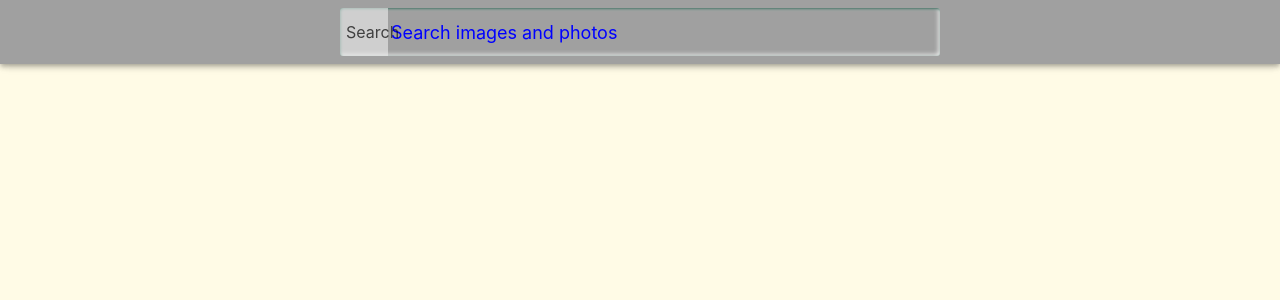
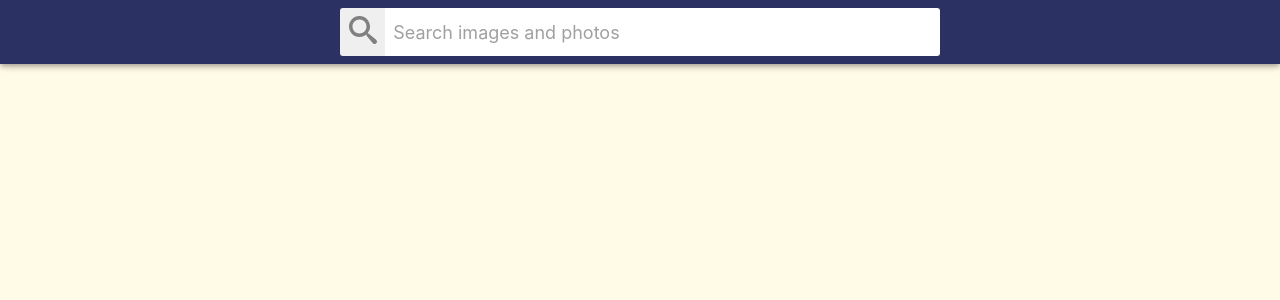
Before and after one commit to VovaKyrychuk/goit-react-hw-03-image-finder, a React (Create React App) app: page / in a window 1280 px wide. Shown: the top 300 px of the page. Built offline with nearby package versions, Linux system fonts and the light colour scheme.

Commit message:
add search icon, change style

```diff
--- a/src/components/App.jsx
+++ b/src/components/App.jsx
@@ -2,7 +2,6 @@ import React, { Component } from 'react';
 import { GlobalStyle } from './GlobalStyle';
 import { Searchbar } from './Searchbar/Searchbar';
 import { Layout } from './Layout/Layout';
-
 import ImageGallery from './ImageGallery/ImageGallery';
 
 export default class App extends Component {
--- a/src/components/Button/Button.styled.js
+++ b/src/components/Button/Button.styled.js
@@ -4,12 +4,13 @@ export const Btn = styled.button`
   display: flex;
   justify-content: center;
   align-items: center;
+  cursor: pointer;
   margin: 0 auto;
   margin-bottom: 4px;
-  padding-right: 4px;
-  padding-left: 4px;
-  padding-top: 3px;
-  padding-bottom: 3px;
+  padding-right: 10px;
+  padding-left: 10px;
+  padding-top: 10px;
+  padding-bottom: 10px;
   border: none;
   border-radius: 8px;
   font-size: 16 px;
@@ -17,6 +18,7 @@ export const Btn = styled.button`
   background-color: ${props => props.theme.colors.gray};
   &:hover,
   &:focus {
-    transform: scale(0.8);
+    background-color: ${props => props.theme.colors.primary};
+    color: ${props => props.theme.colors.white};
   }
 `;
--- a/src/components/ImageGallery/ImageGallery.styled.js
+++ b/src/components/ImageGallery/ImageGallery.styled.js
@@ -24,7 +24,7 @@ export const Wrapper = styled.div`
 
 export const Text = styled.p`
   max-width: 80%;
-  color: ${props => props.theme.colors.accent};
+  color: ${props => props.theme.colors.gray};
   text-align: center;
   font-size: 18px;
 `;
--- a/src/components/ImageGalleryItem/ImageGalleryItem.styled.js
+++ b/src/components/ImageGalleryItem/ImageGalleryItem.styled.js
@@ -1,7 +1,7 @@
 import styled from 'styled-components';
 
 export const ListItem = styled.li`
-  border-radius: 16px;
+  border-radius: 5px;
   border: 2px solid rgba(185, 228, 201, 0.5);
   overflow: hidden;
   box-shadow: 0px 2px 4px -1px rgba(0, 0, 0, 0.2),
@@ -18,6 +18,6 @@ export const ListItem = styled.li`
 export const Picture = styled.img`
   width: 100%;
   height: auto;
-  height: 380px;
+  height: 200px;
   object-fit: cover;
 `;
--- a/src/components/Layout/Layout.styled.js
+++ b/src/components/Layout/Layout.styled.js
@@ -3,7 +3,7 @@ import styled from 'styled-components';
 export const Container = styled.main`
   display: grid;
   grid-template-columns: 1fr;
-  grid-gap: 8px;
+  grid-gap: 6px;
   place-content: center;
   margin: 1vh auto;
   padding-right: 4px;
--- a/src/components/Searchbar/SearchBar.styled.js
+++ b/src/components/Searchbar/SearchBar.styled.js
@@ -14,7 +14,7 @@ export const Header = styled.header`
   padding-top: 3px;
   padding-bottom: 3px;
   color: ${props => props.theme.colors.white};
-  background-color: ${props => props.theme.colors.gray};
+  background-color: ${props => props.theme.colors.primary};
   box-shadow: 0px 2px 4px -1px rgba(0, 0, 0, 0.2),
     0px 4px 5px 0px rgba(0, 0, 0, 0.14), 0px 1px 10px 0px rgba(0, 0, 0, 0.12);
   backdrop-filter: blur(3.5px);
@@ -25,7 +25,6 @@ export const SearchForm = styled.form`
   align-items: center;
   width: 100%;
   max-width: 600px;
-  box-shadow: inset 1px 1px 3px #356859, inset -1px -1px 5px #fff;
   border-radius: 3px;
   overflow: hidden;
 `;
@@ -35,8 +34,7 @@ export const SearchFormBtn = styled.button`
   width: 48px;
   height: 48px;
   border: 0;
-  opacity: 0.6;
-  transition: opacity 250ms cubic-bezier(0.4, 0, 0.2, 1);
+
   cursor: pointer;
   outline: none;
   :hover {
@@ -48,16 +46,15 @@ export const SearchFormInput = styled.input`
   display: inline-block;
   width: 100%;
   font: inherit;
-  font-size: 20px;
+  font-size: 18px;
   border: none;
   outline: none;
-  padding-left: 3px;
-  padding-right: 3px;
-  background-color: transparent;
+  height: 48px;
+  padding: 8px;
+  background-color: ${props => props.theme.colors.white};
   color: ${props => props.theme.colors.accent};
-
   ::placeholder {
-    color: ${props => props.theme.colors.accent};
+    color: ${props => props.theme.colors.gray};
     font-size: 18px;
   }
 `;
--- a/src/components/Searchbar/Searchbar.jsx
+++ b/src/components/Searchbar/Searchbar.jsx
@@ -1,4 +1,5 @@
 import React, { Component } from 'react';
+import { ReactComponent as SearchIcon } from 'icons/search.svg';
 import {
   Header,
   SearchForm,
@@ -32,7 +33,9 @@ export class Searchbar extends Component {
     return (
       <Header>
         <SearchForm onSubmit={this.handleSubmit}>
-          <SearchFormBtn>Search</SearchFormBtn>
+          <SearchFormBtn>
+            <SearchIcon width="28" height="28" fill="gray" />
+          </SearchFormBtn>
           <SearchFormInput
             type="text"
             autocomplete="off"
--- a/src/services/getApi.js
+++ b/src/services/getApi.js
@@ -1,3 +1,5 @@
+// import axios from 'axios';
+
 const BASE_URL = `https://pixabay.com/api/`;
 const API_KEY = '34416217-f7adf6063944bf3cac5f08942';
 
```
Also changed, not shown: src/icons/search.svg (added).
